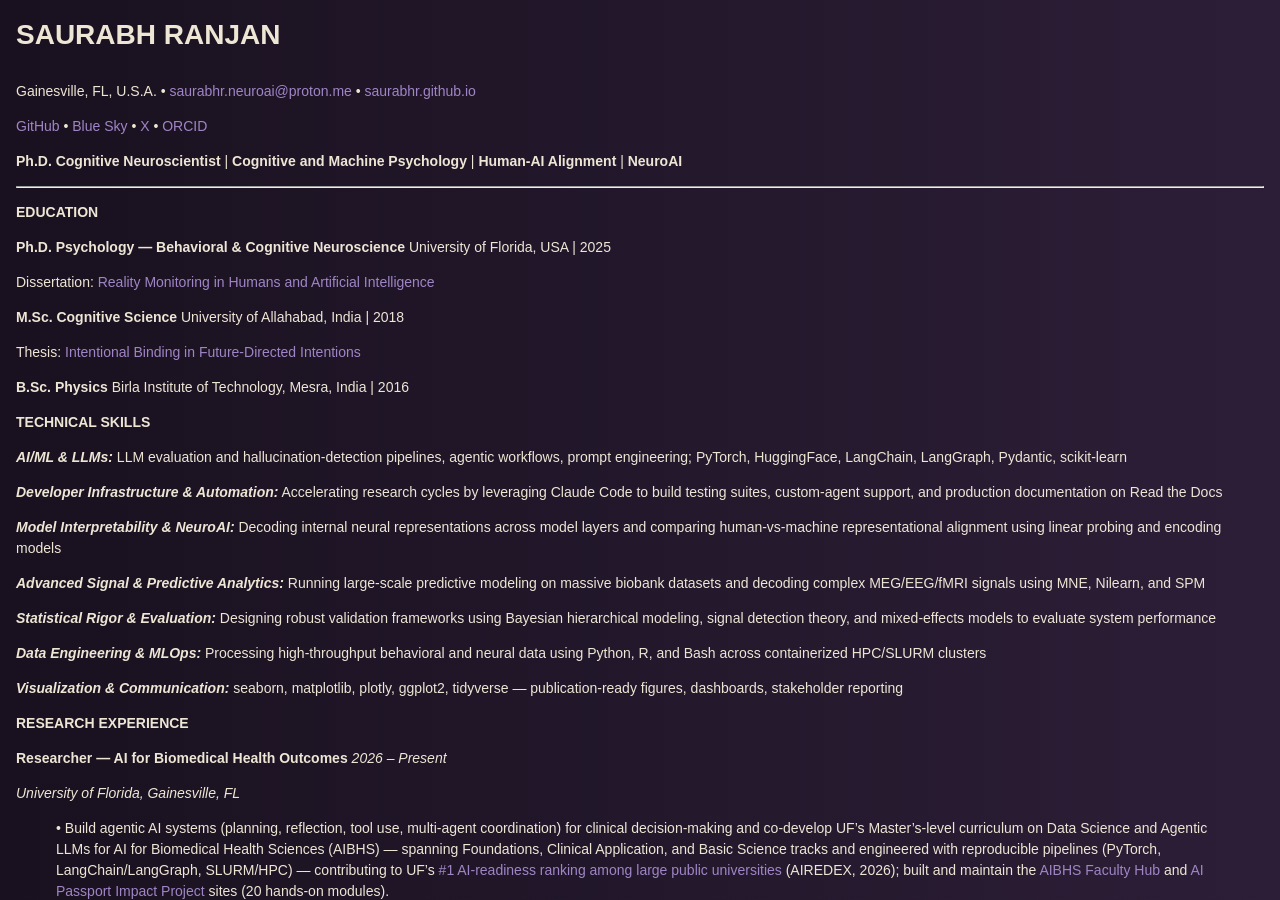
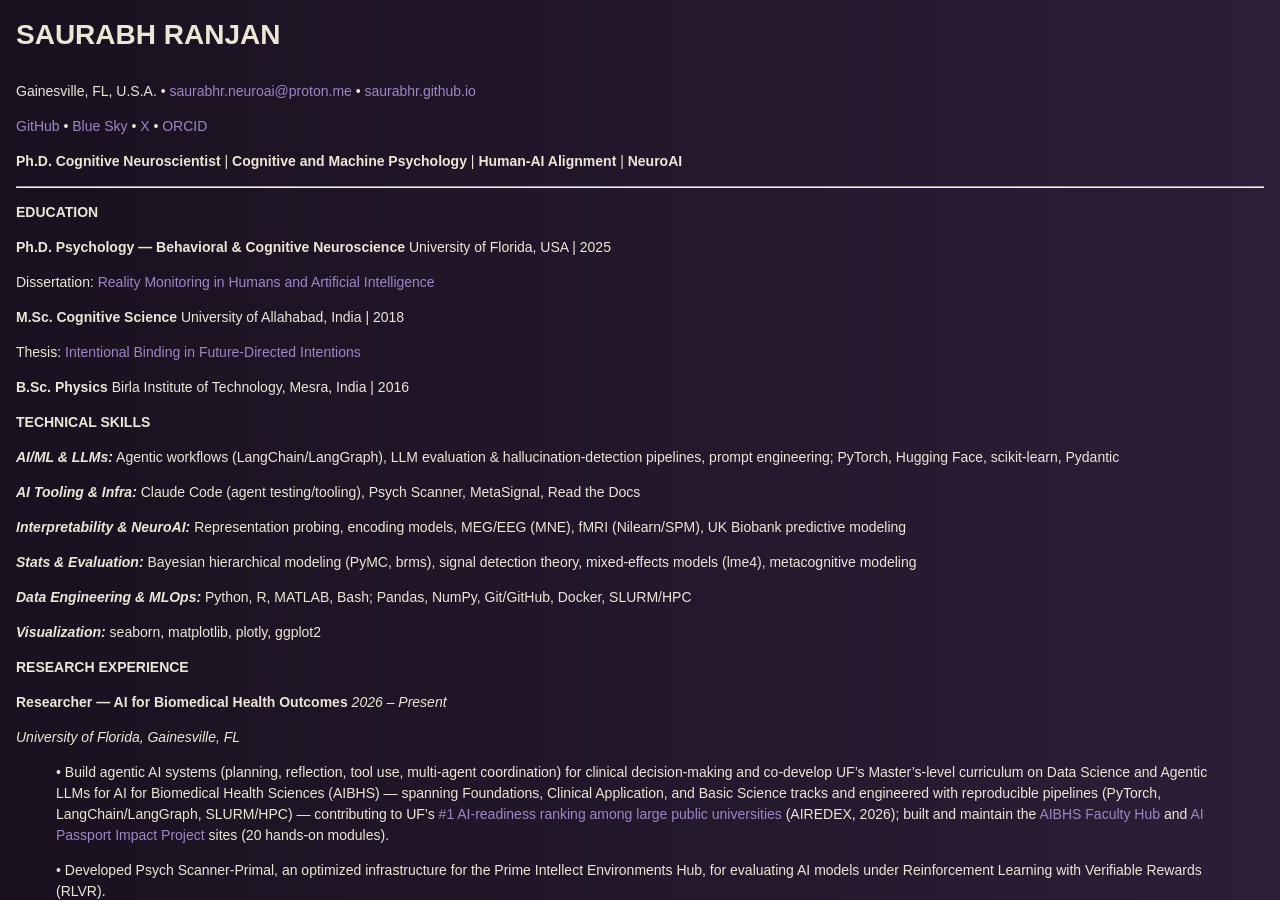
Before and after one commit to saurabhr/saurabhr.github.io, a Jekyll site: the page built from assets/sr_cv.md, in a window 1280 px wide and 900 px high. Built offline with Jekyll 4.4.1, drawn with Linux system fonts in a browser that asks for light colours; our own code applies the rules of GitHub Pages for plain Markdown files.

Commit message:
updated cv

```diff
--- a/assets/sr_cv.md
+++ b/assets/sr_cv.md
@@ -23,19 +23,17 @@ Thesis: [Intentional Binding in Future-Directed Intentions](https://osf.io/prepr
 
 **TECHNICAL SKILLS**
 
-***AI/ML & LLMs:*** LLM evaluation and hallucination-detection pipelines, agentic workflows, prompt engineering; PyTorch, HuggingFace, LangChain, LangGraph, Pydantic, scikit-learn
+***AI/ML & LLMs:*** Agentic workflows (LangChain/LangGraph), LLM evaluation & hallucination-detection pipelines, prompt engineering; PyTorch, Hugging Face, scikit-learn, Pydantic
 
-***Developer Infrastructure & Automation:*** Accelerating research cycles by leveraging Claude Code to build testing suites, custom-agent support, and production documentation on Read the Docs
+***AI Tooling & Infra:*** Claude Code (agent testing/tooling), Psych Scanner, MetaSignal, Read the Docs
 
-***Model Interpretability & NeuroAI:*** Decoding internal neural representations across model layers and comparing human-vs-machine representational alignment using linear probing and encoding models
+***Interpretability & NeuroAI:*** Representation probing, encoding models, MEG/EEG (MNE), fMRI (Nilearn/SPM), UK Biobank predictive modeling
 
-***Advanced Signal & Predictive Analytics:*** Running large-scale predictive modeling on massive biobank datasets and decoding complex MEG/EEG/fMRI signals using MNE, Nilearn, and SPM
+***Stats & Evaluation:*** Bayesian hierarchical modeling (PyMC, brms), signal detection theory, mixed-effects models (lme4), metacognitive modeling
 
-***Statistical Rigor & Evaluation:*** Designing robust validation frameworks using Bayesian hierarchical modeling, signal detection theory, and mixed-effects models to evaluate system performance
+***Data Engineering & MLOps:*** Python, R, MATLAB, Bash; Pandas, NumPy, Git/GitHub, Docker, SLURM/HPC
 
-***Data Engineering & MLOps:*** Processing high-throughput behavioral and neural data using Python, R, and Bash across containerized HPC/SLURM clusters
-
-***Visualization & Communication:*** seaborn, matplotlib, plotly, ggplot2, tidyverse — publication-ready figures, dashboards, stakeholder reporting
+***Visualization:*** seaborn, matplotlib, plotly, ggplot2
 
 **RESEARCH EXPERIENCE**
 
```
Also changed, not shown: 1 other file.
